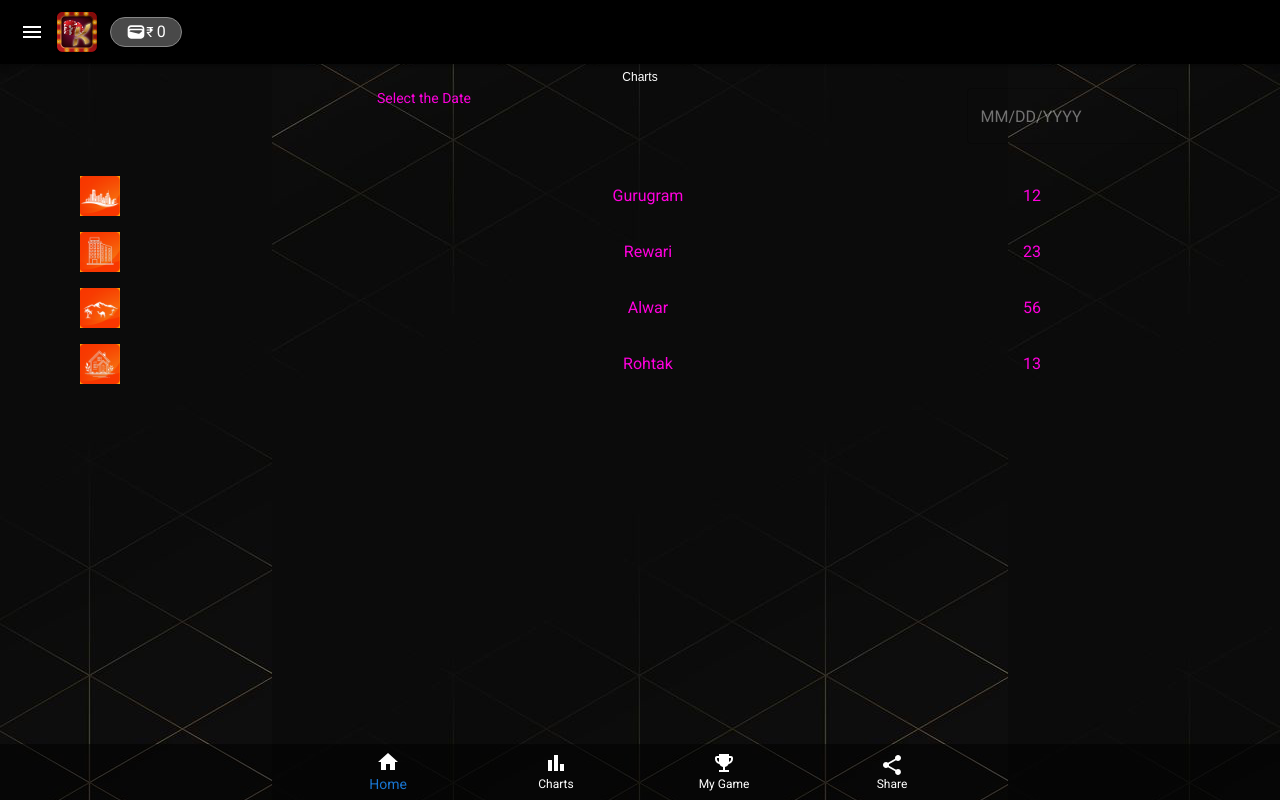
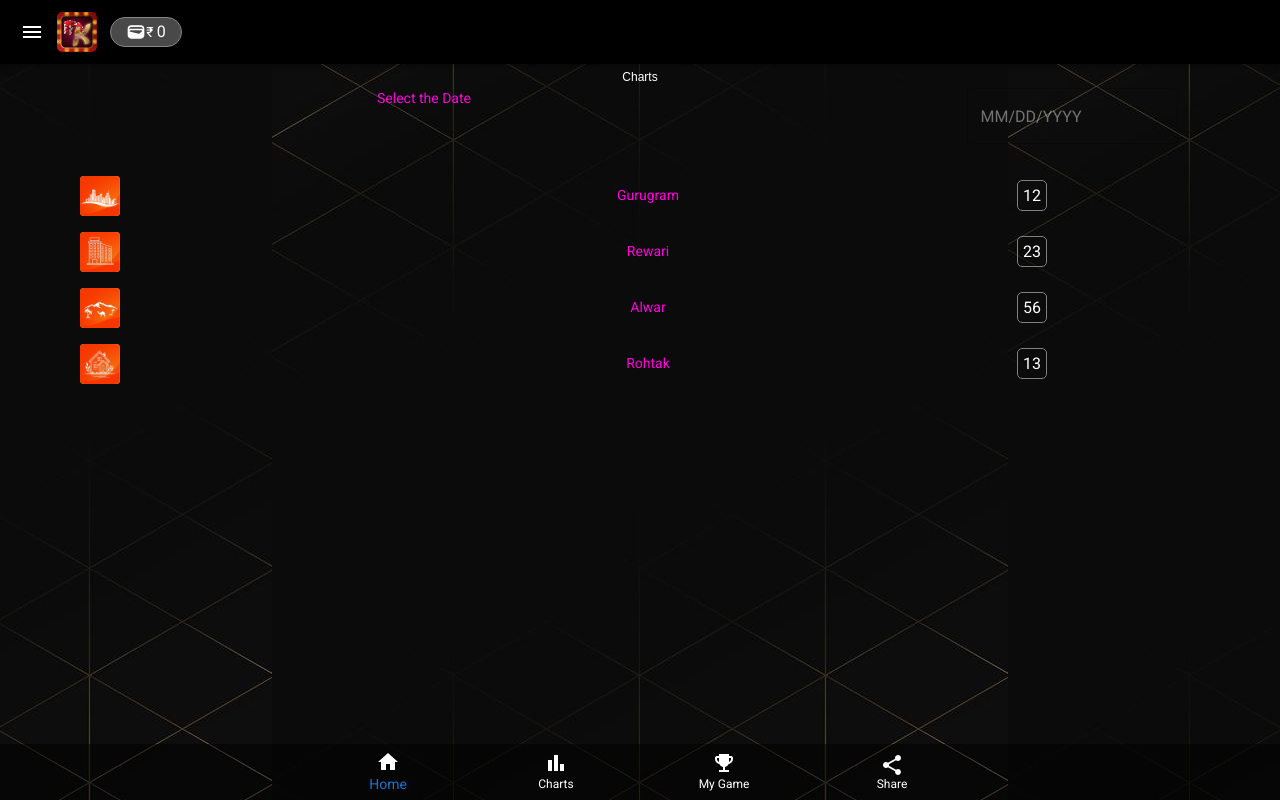
Before and after one commit to cyberspacemedia/kismet, a React (Create React App) app: page /charts in a window 1280 px wide. Built offline with nearby package versions, Linux system fonts and the light colour scheme.

Commit message:
Icon Fixed

```diff
--- a/src/components/Games/Allgames.jsx
+++ b/src/components/Games/Allgames.jsx
@@ -27,7 +27,7 @@ function Allgames() {
                     <CardActionArea>
                         <CardMedia
                             component="img"
-                            image="./StaticAssets/Images/Icons/alwar.png"
+                            image="./StaticAssets/Images/Icons/Alwar.png"
                             alt="Alwar"
                         />
                     </CardActionArea>
--- a/src/components/dashboard/Appcomp/Chartscomp.jsx
+++ b/src/components/dashboard/Appcomp/Chartscomp.jsx
@@ -39,14 +39,28 @@ function Chartscomp() {
                                     sx={{ bgcolor: "orange" }}
                                     alt="Game"
                                     src={`./StaticAssets/Images/Icons/${game.name}.png`}
-                                    variant="square"
+                                    variant="rounded"
                                 />
                             </Grid>
                             <Grid item xs={4}>
-                                {game.name}
+                                <Typography variant="subtitle2">
+                                    {game.name}
+                                </Typography>
                             </Grid>
                             <Grid item xs={4}>
-                                {game.number}
+                                <span
+                                    style={{
+                                        padding: "5px",
+                                        backgroundColor: "#0000",
+                                        border: "solid 1px gray",
+                                        borderRadius: "5px",
+                                        justifyContent: "center",
+                                        alignItems: "center",
+                                        color: "white",
+                                    }}
+                                >
+                                    {game.number}
+                                </span>
                             </Grid>
                         </Grid>
                     ))}
```
